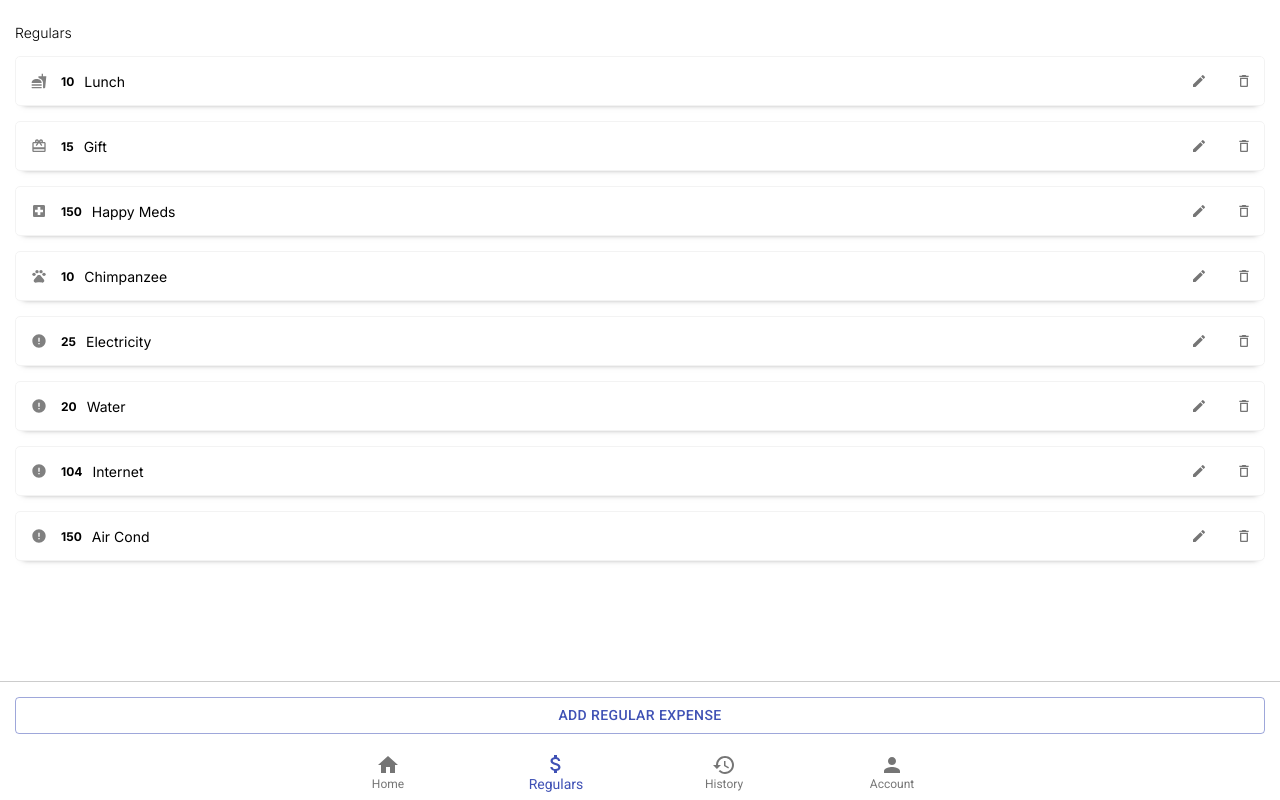
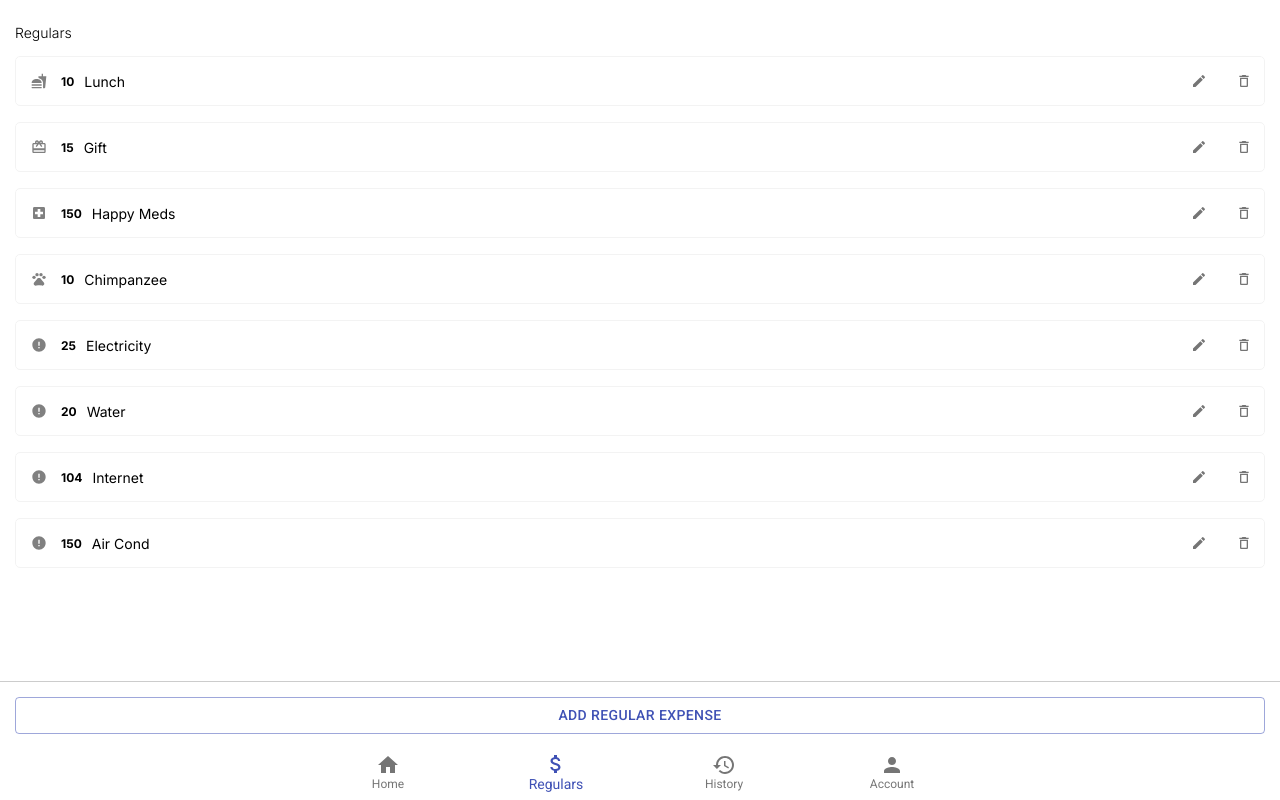
Before and after one commit to rajsaha/lazywallet, a React (Create React App) app: page /regulars in a window 1280 px wide. Built offline with nearby package versions, Linux system fonts and the light colour scheme.

Commit message:
updated look of editable regular expense

```diff
--- a/src/components/ExpenseHistory/ExpenseHistory.scss
+++ b/src/components/ExpenseHistory/ExpenseHistory.scss
@@ -1,7 +1,7 @@
 @import '../../variables';
 
 .expense-history-container {
-    margin-bottom: 2rem;
+    margin-bottom: 1.5rem;
     @extend .boxShadow;
     height: 50px;
     max-height: 50px;
--- a/src/components/RegularExpense/RegularExpense.scss
+++ b/src/components/RegularExpense/RegularExpense.scss
@@ -8,7 +8,7 @@
     border-radius: 5px;
     flex: 0 0 auto;
     margin-right: 10px;
-    margin-bottom: 5px;
+    margin-bottom: 0.9375rem;
     @extend .boxShadow;
 
     .expense-icon {
@@ -41,8 +41,7 @@
     box-sizing: border-box;
     border: 1px solid #f3f3f3;
     border-radius: 5px;
-    margin-bottom: 15px;
-    @extend .boxShadow;
+    margin-bottom: 1rem;
     height: 50px;
     max-height: 50px;
     display: flex;
```
